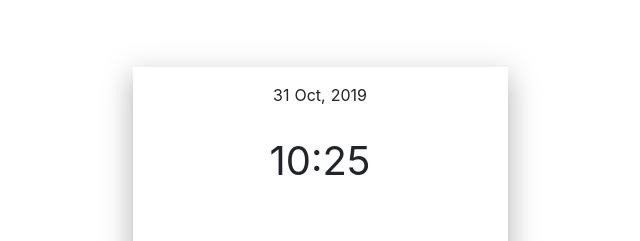
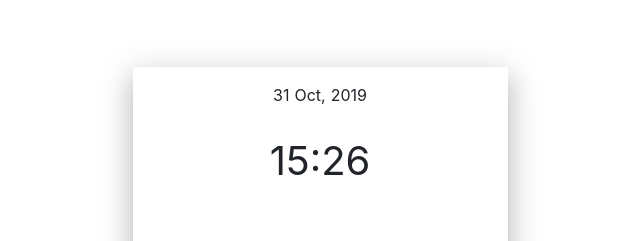
Before and after one commit to nat-davydova/weather-app-react, a React (Create React App) app in the folder weather-app-react/: page / in a window 1280 px wide. Shown: the top 241 px of the page, without its empty margins (320-960 px from the left). Built offline with nearby package versions, Linux system fonts and the light colour scheme.

Commit message:
Time: rendering time

```diff
--- a/weather-app-react/src/components/CurrentTime/Mins/Mins.js
+++ b/weather-app-react/src/components/CurrentTime/Mins/Mins.js
@@ -4,8 +4,6 @@ const mins = (props) => {
 
 	const { mins } = props;
 
-	console.log(mins);
-
 	return <div className="mins">{mins}</div>;
 
 };
--- a/weather-app-react/src/containers/Home/Home.js
+++ b/weather-app-react/src/containers/Home/Home.js
@@ -14,8 +14,15 @@ class Home extends Component{
 		this.state = {
 			currentDate: {
 				day: fullDate.getDate(),
-				month: fullDate.toLocaleString('en-US', { month: 'short' }),
-				year: fullDate.getFullYear()
+				month: fullDate.toLocaleDateString('en-US', { month: 'short' }),
+				year: fullDate.getFullYear(),
+			},
+
+			currentTime: {
+				hours: fullDate.toLocaleTimeString('default',
+						{hour: '2-digit', hour12: false}
+					),
+				mins: fullDate.toLocaleTimeString('default', {minute: '2-digit'}),
 			}
 		};
 	}
@@ -26,10 +33,11 @@ class Home extends Component{
 			<Fragment>
 
 				<CurrentDate day={this.state.currentDate.day}
-					month={this.state.currentDate.month}
-					year={this.state.currentDate.year}/>
+							 month={this.state.currentDate.month}
+							 year={this.state.currentDate.year}/>
 
-				<CurrentTime hours={10} mins={25}/>
+				<CurrentTime hours={this.state.currentTime.hours}
+							 mins={this.state.currentTime.mins}/>
 
 			</Fragment>
 		);
```
